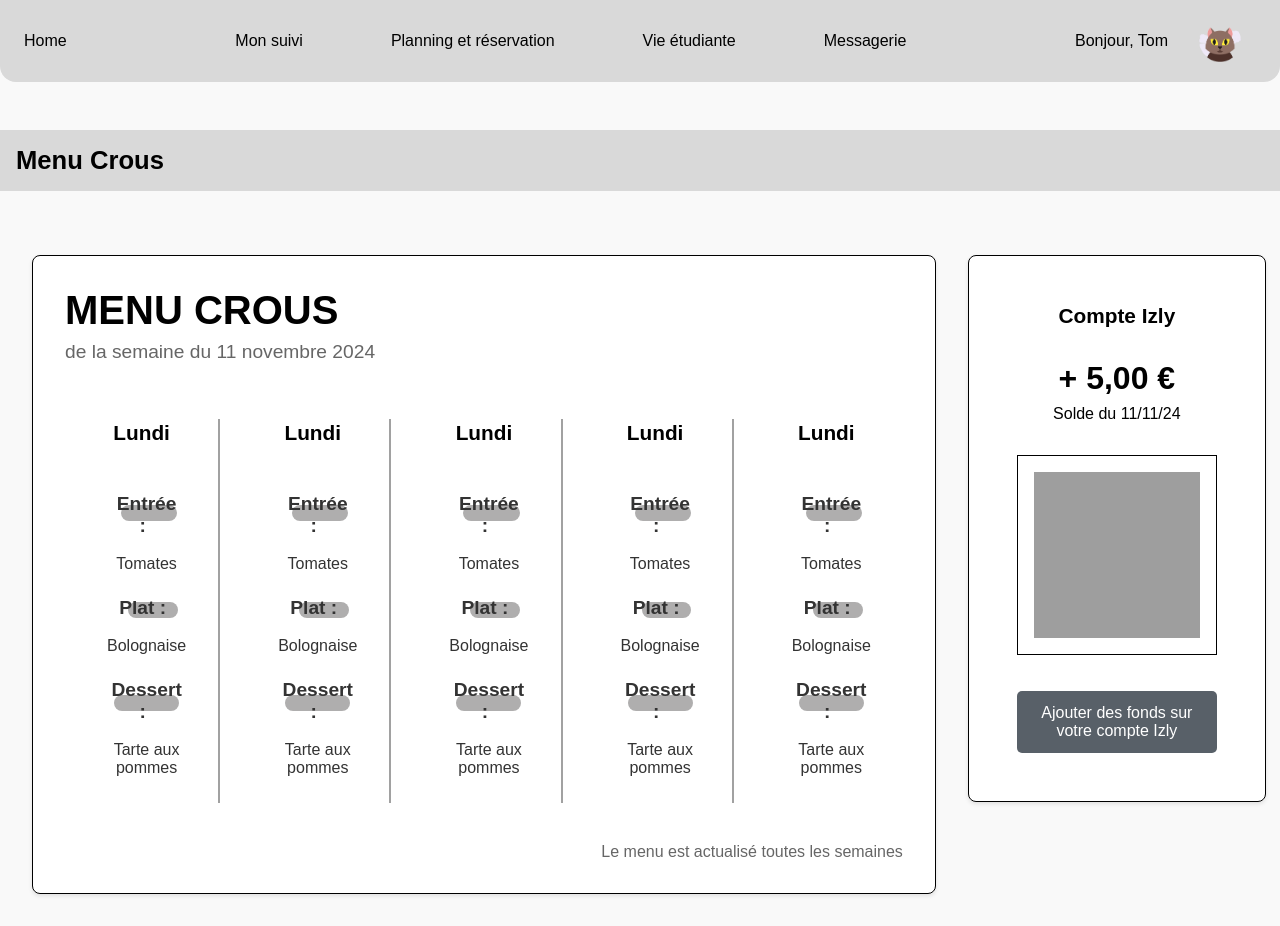
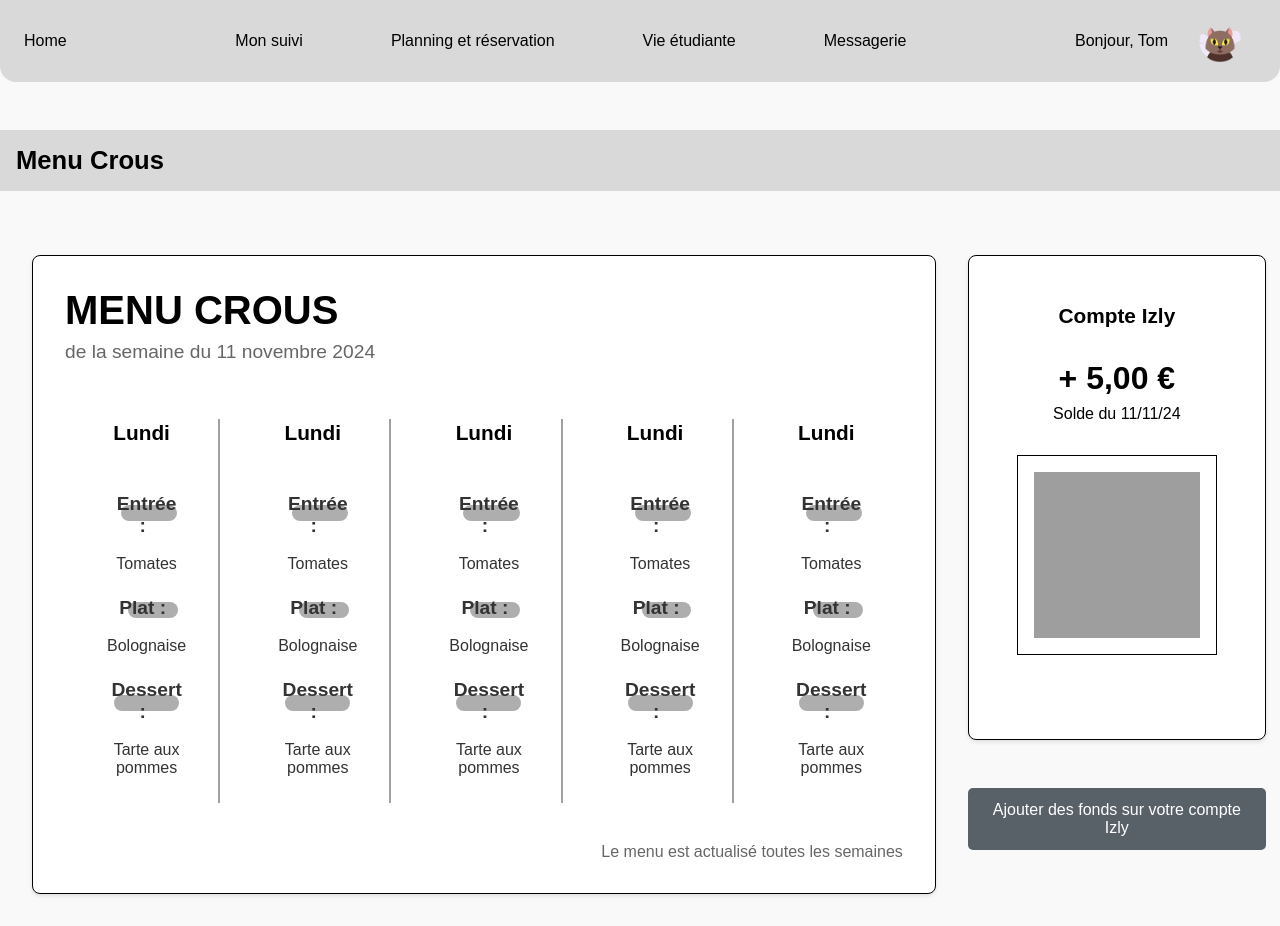
Before and after one commit to BomberQLF/ENT, a PHP site: page /Vue/menuCrous.php in a window 1280 px wide. Run offline with PHP 8.4, Linux system fonts and the light colour scheme; grey boxes are pictures that could not be loaded.

Commit message:
Ajout du QR Code

```diff
--- a/Vue/menuCrous.php
+++ b/Vue/menuCrous.php
@@ -131,6 +131,7 @@
             </div>
             <p class="note">Le menu est actualisé toutes les semaines</p>
         </section>
+        <div class="izly_big_container">
             <section class="izly-account">
                 <h2>Compte Izly</h2>
                 <div class="balance">
@@ -138,10 +139,13 @@
                     <p>Solde du 11/11/24</p>
                 </div>
                 <div class="qr-code">
-                <img src="qr-code-placeholder.png" alt="QR Code">
+                    <img src="../image/imageSite/qr-code.svg" alt="QR Code">
                 </div>
+            </section>
+            <div class="button-container">
                 <button>Ajouter des fonds sur votre compte Izly</button>
-        </section>
+            </div>
+        </div>
     </main>
 </body>
 
```
Lines whose indentation alone changed are shown as unchanged.
